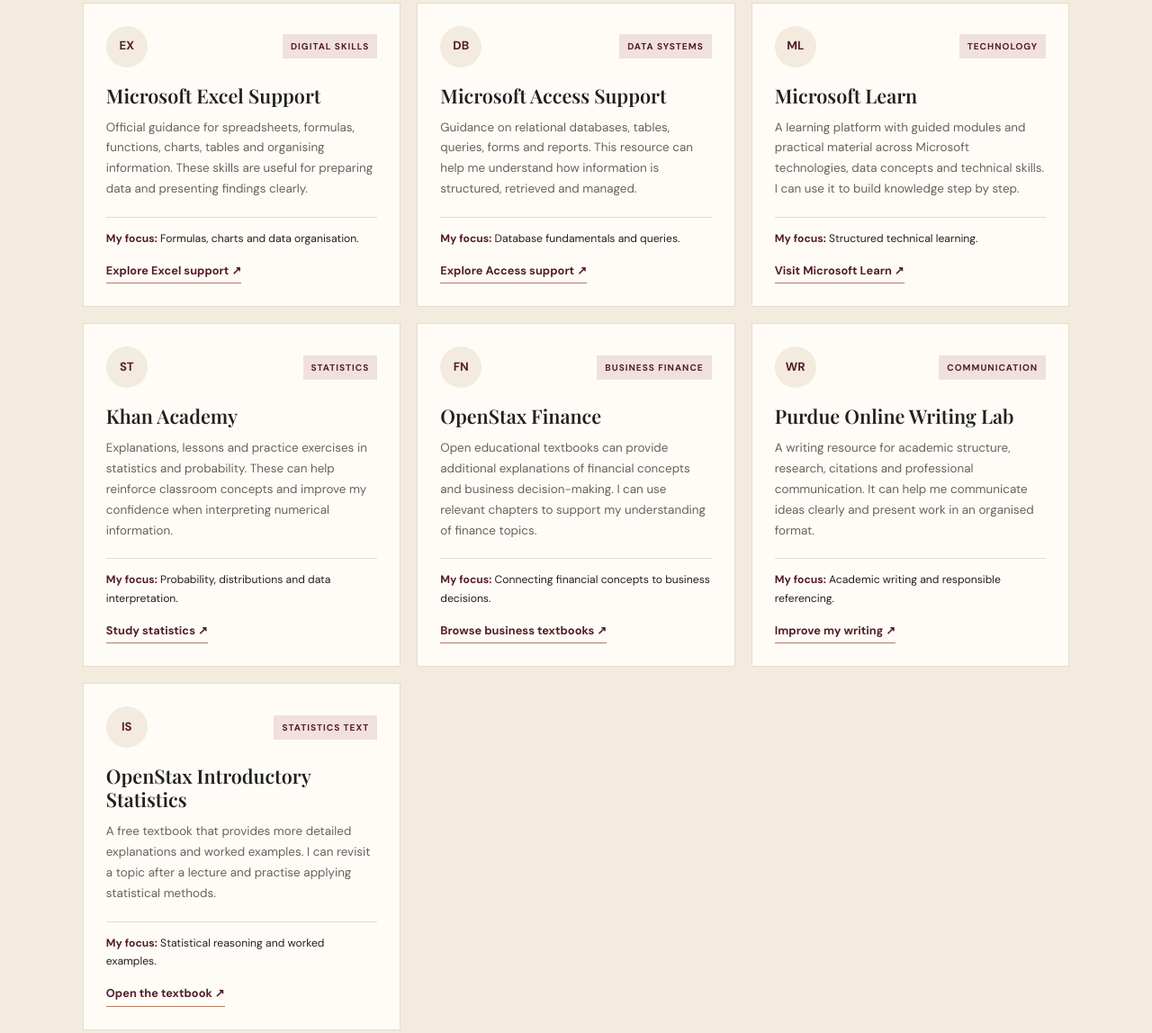
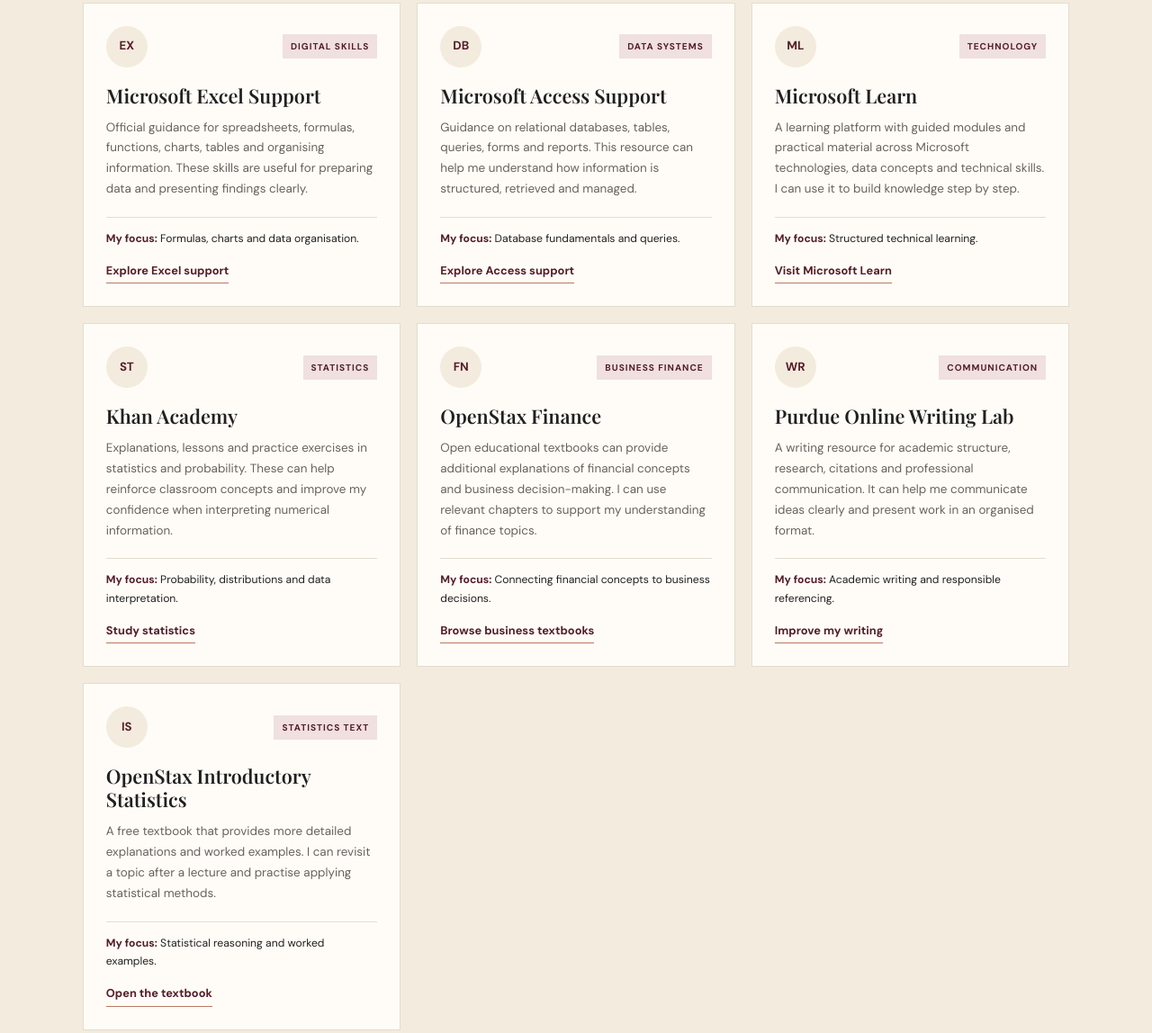
Before and after one commit to rethabilemenyatso/digital-portfolio, a plain HTML site: page study-resources.html in a window 1280 px wide. Shown: the part 767-1915 px from the top of the page at 90% size. Drawn offline with nearby package versions, Linux system fonts and the light colour scheme.

Commit message:
Update study-resources.html

```diff
--- a/study-resources.html
+++ b/study-resources.html
@@ -588,7 +588,7 @@
           <a class="resource-link"
              href="https://support.microsoft.com/excel"
              target="_blank" rel="noopener noreferrer">
-            Explore Excel support ↗
+            Explore Excel support
           </a>
         </article>
 
@@ -607,7 +607,7 @@
           <a class="resource-link"
              href="https://support.microsoft.com/access"
              target="_blank" rel="noopener noreferrer">
-            Explore Access support ↗
+            Explore Access support
           </a>
         </article>
 
@@ -626,7 +626,7 @@
           <a class="resource-link"
              href="https://learn.microsoft.com/training/"
              target="_blank" rel="noopener noreferrer">
-            Visit Microsoft Learn ↗
+            Visit Microsoft Learn
           </a>
         </article>
 
@@ -645,7 +645,7 @@
           <a class="resource-link"
              href="https://www.khanacademy.org/math/statistics-probability"
              target="_blank" rel="noopener noreferrer">
-            Study statistics ↗
+            Study statistics
           </a>
         </article>
 
@@ -664,7 +664,7 @@
           <a class="resource-link"
              href="https://openstax.org/subjects/business"
              target="_blank" rel="noopener noreferrer">
-            Browse business textbooks ↗
+            Browse business textbooks
           </a>
         </article>
 
@@ -683,7 +683,7 @@
           <a class="resource-link"
              href="https://owl.purdue.edu/"
              target="_blank" rel="noopener noreferrer">
-            Improve my writing ↗
+            Improve my writing
           </a>
         </article>
 
@@ -702,7 +702,7 @@
           <a class="resource-link"
              href="https://openstax.org/details/books/introductory-statistics-2e"
              target="_blank" rel="noopener noreferrer">
-            Open the textbook ↗
+            Open the textbook
           </a>
         </article>
 
```
